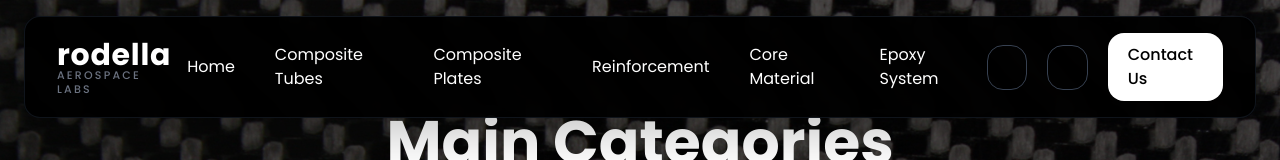
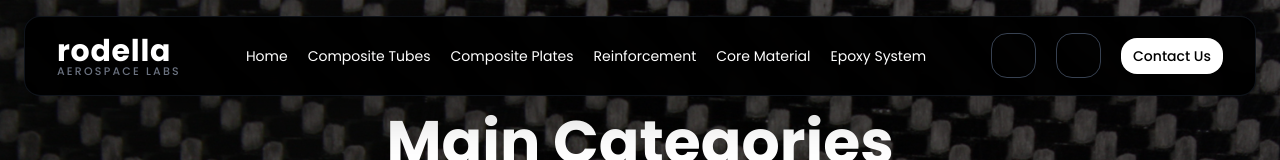
Before and after one commit to Devmangrani/rodella-ecommerce, a React (Vite) app: page / in a window 1280 px wide. Shown: the top 160 px of the page. Built offline with nearby package versions, Linux system fonts and the light colour scheme; some icons are missing.

Commit message:
Navbar responsive

```diff
--- a/src/components/Navbar.jsx
+++ b/src/components/Navbar.jsx
@@ -226,7 +226,11 @@ const Control = ({ isLoggedIn, setIsLoggedIn }) => {
       {windowWidth > 1024 && (
         <Link to="/contact" className="focus:outline-none">
           <motion.div
-            className="bg-white text-black px-3 md:px-4 lg:px-5 py-2 md:py-2.5 shadow-lg rounded-2xl flex items-center hover:bg-gray-100 transition-all duration-300 focus:ring-2 focus:ring-gray-400 focus:ring-offset-2 focus:ring-offset-black text-sm md:text-base font-medium"
+            className={`bg-white text-black shadow-lg rounded-2xl flex items-center hover:bg-gray-100 transition-all duration-300 focus:ring-2 focus:ring-gray-400 focus:ring-offset-2 focus:ring-offset-black font-medium whitespace-nowrap ${
+              windowWidth >= 1400 ? 'px-5 py-2.5 text-base' :
+              windowWidth >= 1280 ? 'px-3 py-2 text-sm' :
+              'px-2 py-1.5 text-xs'
+            }`}
             whileHover={{ scale: 1.05, y: -2 }}
             whileTap={{ scale: 0.95 }}
           >
@@ -448,7 +452,12 @@ const NavLinks = () => {
 
   return (
     <motion.ul
-      className="gap-x-1 md:gap-x-2 xl:flex items-center hidden"
+      className={`xl:flex items-center hidden ${
+        windowWidth >= 1400 ? 'gap-x-2' :
+        windowWidth >= 1280 ? 'gap-x-1' :
+        windowWidth >= 1024 ? 'gap-x-0.5' :
+        'gap-x-1'
+      }`}
       initial={{ opacity: 0, y: -20 }}
       animate={{ opacity: 1, y: 0 }}
       transition={{ duration: 0.5, delay: 0.1 }}
@@ -470,7 +479,12 @@ const NavLinks = () => {
         >
           <Link
             to={item.path}
-            className="flex items-center gap-1 hover:bg-white/5 cursor-pointer px-2 md:px-3 lg:px-4 py-2 rounded-2xl text-white hover:text-white transition-all duration-300 text-sm lg:text-base"
+            className={`flex items-center gap-1 hover:bg-white/5 cursor-pointer py-2 rounded-2xl text-white hover:text-white transition-all duration-300 whitespace-nowrap ${
+              windowWidth >= 1400 ? 'px-4 text-base' :
+              windowWidth >= 1280 ? 'px-2 text-sm' :
+              windowWidth >= 1024 ? 'px-1.5 text-xs' :
+              'px-2 text-sm'
+            }`}
           >
             <motion.span
               whileHover={{ scale: 1.05, x: 2 }}
@@ -582,14 +596,14 @@ const Header = () => {
       isNavbarVisible ? 'translate-y-0' : '-translate-y-full'
     }`}>
       <motion.nav
-        className="py-2 sm:py-3 md:py-4 flex items-center justify-between bg-black/95 backdrop-blur-md text-white rounded-xl sm:rounded-2xl px-3 sm:px-4 md:px-6 lg:px-8 w-full max-w-[1536px] mx-auto shadow-2xl border border-gray-800/50"
+        className="py-2 sm:py-3 md:py-4 flex items-center justify-between bg-black/95 backdrop-blur-md text-white rounded-xl sm:rounded-2xl px-3 sm:px-4 md:px-6 lg:px-4 xl:px-8 w-full max-w-[1536px] mx-auto shadow-2xl border border-gray-800/50"
         initial={{ y: -100 }}
         animate={{ y: 0 }}
         transition={{ type: "spring", stiffness: 100, damping: 20 }}
       >
         <NavBrand />
         <NavLinks />
-        <div className="flex items-center gap-x-2 sm:gap-x-3 md:gap-x-4 xl:gap-x-5">
+        <div className="flex items-center gap-x-2 sm:gap-x-3 md:gap-x-4 lg:gap-x-3 xl:gap-x-5">
           <Control isLoggedIn={isLoggedIn} setIsLoggedIn={setIsLoggedIn} />
           <div className="xl:hidden">
             <DrawerNav isLoggedIn={isLoggedIn} />
```
